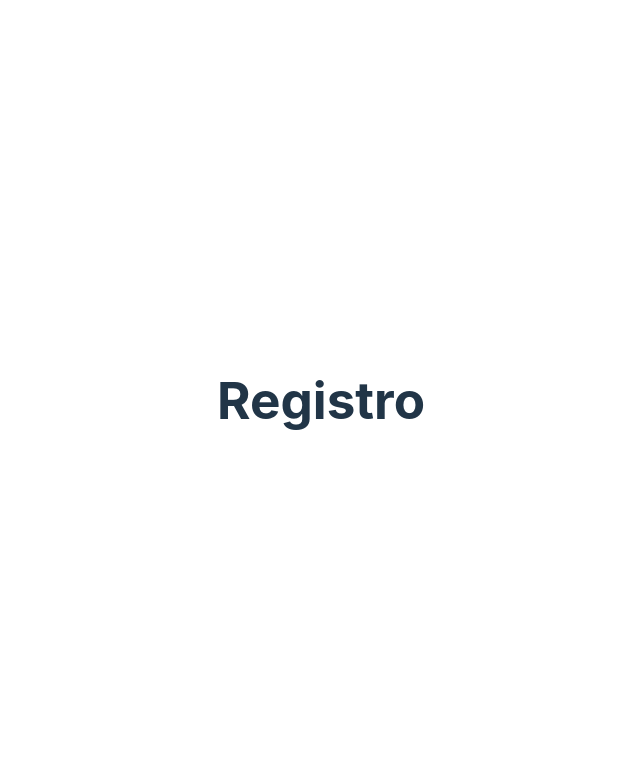
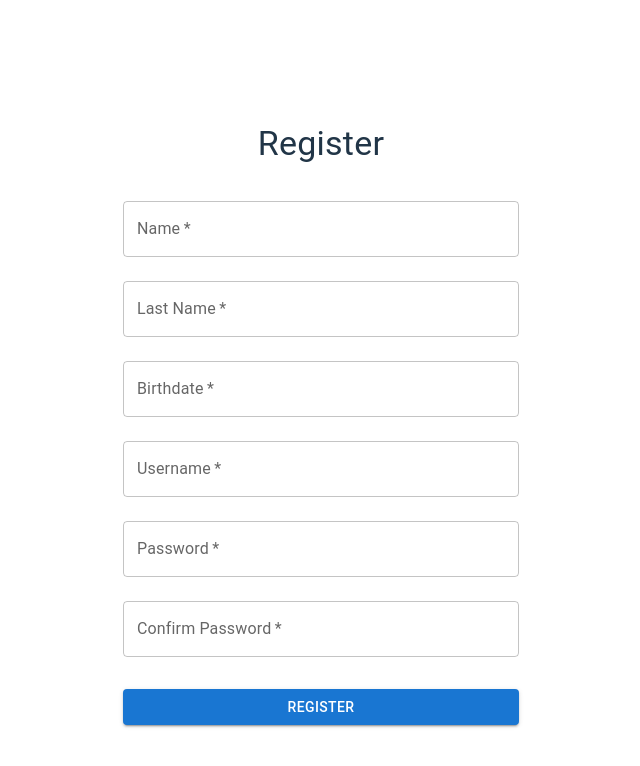
Before and after one commit to deyvigo/voice-test, a React (Vite) app: page /registro in a window 1280 px wide. Shown: the top 766 px of the page, without its empty margins (319-959 px from the left). Built offline with nearby package versions, Linux system fonts and the light colour scheme.

Commit message:
adding Login and Register

```diff
--- a/src/pages/ingresar/Ingresar.jsx
+++ b/src/pages/ingresar/Ingresar.jsx
@@ -1,5 +1,68 @@
+import { TextField, Button, Container, Box, Typography} from '@mui/material';
+import { useForm } from 'react-hook-form';
+import { Link, useNavigate } from 'react-router-dom';
+
 export const Ingresar = () => {
+  const { register, handleSubmit, formState: { errors } } = useForm();
+  const navigate = useNavigate();
+
+  const handleLogin = handleSubmit((data) => {
+    console.log(data);
+    //primero la logica de comprobación del login
+    navigate('/home');
+  });
+
   return (
-    <h1>Ingresar</h1>
-  )
+    <Container maxWidth="xs">
+      <Box
+        display="flex"
+        flexDirection="column"
+        justifyContent="center"
+        alignItems="center"
+        minHeight="100vh"
+      >
+        <Typography variant="h4" component="h1" gutterBottom>
+          LOGIN
+        </Typography>
+        <Box component="form" onSubmit={handleLogin} noValidate sx={{ mt: 1 }}>
+          <TextField
+            margin="normal"
+            required
+            fullWidth
+            label="Username"
+            name="username"
+            autoComplete="username"
+            error={!!errors.username}
+            helperText={errors.username ? 'Username is required' : ''}
+            {...register('username', { required: true })}
+          />
+          <TextField
+            margin="normal"
+            required
+            fullWidth
+            name="password"
+            label="Password"
+            type="password"
+            autoComplete="current-password"
+            error={!!errors.password}
+            helperText={errors.password ? 'Password is required' : ''}
+            {...register('password', { required: true })}
+          />
+          <Button
+            type="submit"
+            fullWidth
+            variant="contained"
+            color="primary"
+            sx={{ mt: 3, mb: 2 }}
+          >
+            Sign In
+          </Button>
+        </Box>
+        <Typography variant="body2" color="textSecondary" align="center">
+          {"Don't have an account? "}
+          <Link to="/registro">Sign Up</Link>
+        </Typography>
+      </Box>
+    </Container>
+  );
 }
--- a/src/pages/registro/Registro.jsx
+++ b/src/pages/registro/Registro.jsx
@@ -1,5 +1,122 @@
+import { TextField, Button, Container, Typography, Box } from '@mui/material';
+import { DatePicker } from '@mui/x-date-pickers';
+import { LocalizationProvider} from '@mui/x-date-pickers';
+import { AdapterDayjs } from '@mui/x-date-pickers/AdapterDayjs';
+import { useForm, Controller } from 'react-hook-form';
+
 export const Registro = () => {
+
+  const { register, handleSubmit, control, formState: { errors } } = useForm();
+
+  const handleRegister = handleSubmit((data) => {
+      console.log(data);
+  })
+
   return (
-    <h1>Registro</h1>
+      <Container maxWidth="xs">
+          <Box
+              display="flex"
+              flexDirection="column"
+              justifyContent="center"
+              alignItems="center"
+              minHeight="100vh"
+          >
+              <Typography variant="h4" component="h1" gutterBottom>
+                  Register
+              </Typography>
+              <Box component="form" onSubmit={handleRegister} noValidate sx={{ mt: 1 }}>
+                  <TextField
+                      margin="normal"
+                      name='name'
+                      fullWidth
+                      label="Name"
+                      autoComplete="name"
+                      required
+                      error={!!errors.name}
+                      helperText={errors.name ? 'Name is required' : ''}
+                      {...register('name', { required: true })}
+                  />
+                  <TextField
+                      name='lastName'
+                      margin="normal"
+                      fullWidth
+                      label="Last Name"
+                      autoComplete="lastName"
+                      required
+                      error={!!errors.lastName}
+                      helperText={errors.lastName ? 'Last Name is required' : ''}
+                      {...register('lastName', { required: true })}
+                  />
+                  <LocalizationProvider dateAdapter={AdapterDayjs}>
+                      <Controller
+                          name="birthdate"
+                          control={control}
+                          defaultValue={null}
+                          rules={{ required: true }}
+                          render={({ field }) => (
+                              <DatePicker
+                                  label="Birthdate"
+                                  format="DD/MM/YYYY"
+                                  {...field}
+                                  onChange={(date) => field.onChange(date)}
+                                  slotProps={{
+                                      textField: {
+                                          fullWidth: true,
+                                          margin: 'normal',
+                                          helperText: errors.birthdate ? 'Birthdate is required' : '',
+                                          required: true,
+                                          error: !!errors.birthdate
+                                      }
+                                  }}
+                              />
+                          )}
+                      />
+                  </LocalizationProvider>
+                  <TextField
+                      margin="normal"
+                      fullWidth
+                      label="Username"
+                      name="username"
+                      autoComplete="username"
+                      required
+                      error={!!errors.username}
+                      helperText={errors.username ? 'Username is required' : ''}
+                      {...register('username', { required: true })}
+                  />
+                  <TextField
+                      margin="normal"
+                      fullWidth
+                      name="password"
+                      label="Password"
+                      type="password"
+                      required
+                      autoComplete="current-password"
+                      error={!!errors.password}
+                      helperText={errors.password ? 'Password is required' : ''}
+                      {...register('password', { required: true })}
+                  />
+                  <TextField
+                      margin="normal"
+                      fullWidth
+                      name="confirmPassword"
+                      label="Confirm Password"
+                      type="password"
+                      autoComplete="current-password"
+                      required
+                      error={!!errors.confirmPassword}
+                      helperText={errors.confirmPassword ? 'Confirm Password is required' : ''}
+                      {...register('confirmPassword', { required: true })}
+                  />
+                  <Button
+                      type="submit"
+                      fullWidth
+                      variant="contained"
+                      sx={{ mt: 3, mb: 2 }}
+                  >
+                      Register
+                  </Button>
+              </Box>
+          </Box>
+      </Container>
   )
 }
```
